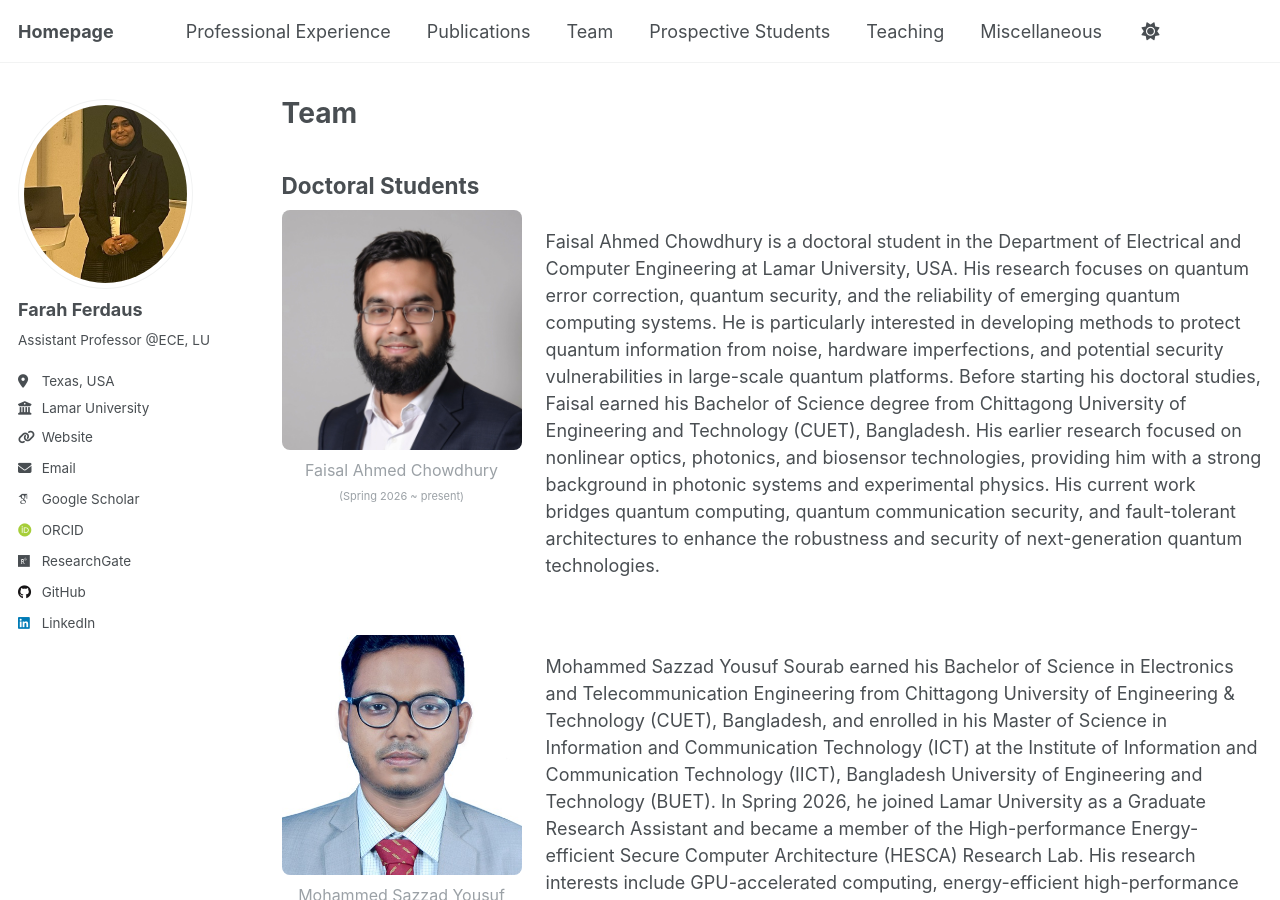
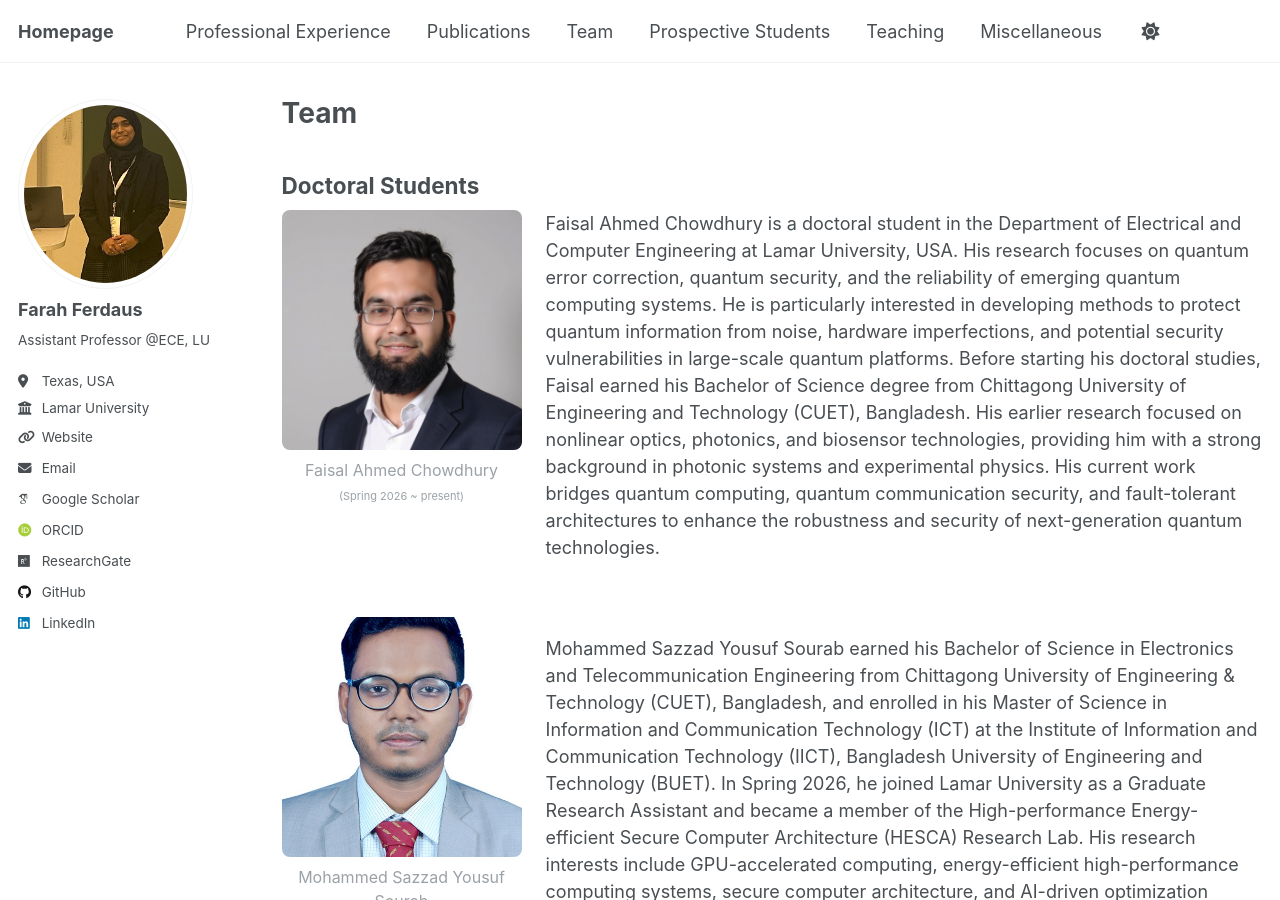
Before and after one commit to fferdaus/fferdaus.github.io, a Jekyll site: the page built from _pages/team.md, in a window 1280 px wide and 900 px high. Built offline with Jekyll 4.4.1, drawn with Linux system fonts in a browser that asks for light colours; some web fonts are replaced.

Commit message:
Update team.md

```diff
--- a/_pages/team.md
+++ b/_pages/team.md
@@ -76,7 +76,7 @@ redirect_from:
 
   <!-- Right column: bio only -->
   <div>
-    <p>Faisal Ahmed Chowdhury is a doctoral student in the Department of Electrical and Computer Engineering at Lamar University, USA. His research focuses on quantum error correction, quantum security, and the reliability of emerging quantum computing systems. He is particularly interested in developing methods to protect quantum information from noise, hardware imperfections, and potential security vulnerabilities in large-scale quantum platforms. Before starting his doctoral studies, Faisal earned his Bachelor of Science degree from Chittagong University of Engineering and Technology (CUET), Bangladesh. His earlier research focused on nonlinear optics, photonics, and biosensor technologies, providing him with a strong background in photonic systems and experimental physics. His current work bridges quantum computing, quantum communication security, and fault-tolerant architectures to enhance the robustness and security of next-generation quantum technologies.
+    <p style="margin-top: 0;">Faisal Ahmed Chowdhury is a doctoral student in the Department of Electrical and Computer Engineering at Lamar University, USA. His research focuses on quantum error correction, quantum security, and the reliability of emerging quantum computing systems. He is particularly interested in developing methods to protect quantum information from noise, hardware imperfections, and potential security vulnerabilities in large-scale quantum platforms. Before starting his doctoral studies, Faisal earned his Bachelor of Science degree from Chittagong University of Engineering and Technology (CUET), Bangladesh. His earlier research focused on nonlinear optics, photonics, and biosensor technologies, providing him with a strong background in photonic systems and experimental physics. His current work bridges quantum computing, quantum communication security, and fault-tolerant architectures to enhance the robustness and security of next-generation quantum technologies.
     </p>
   </div>
 
```
